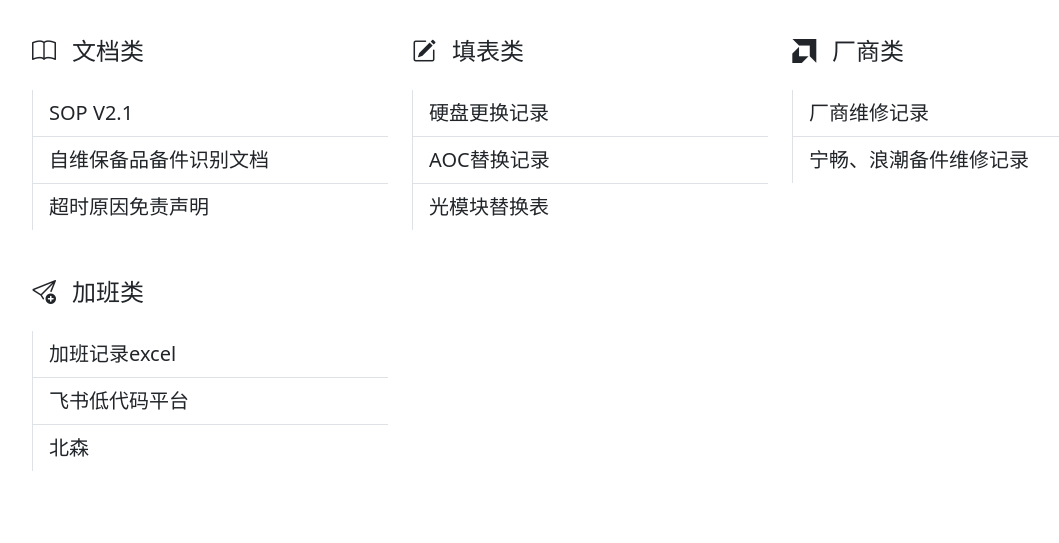
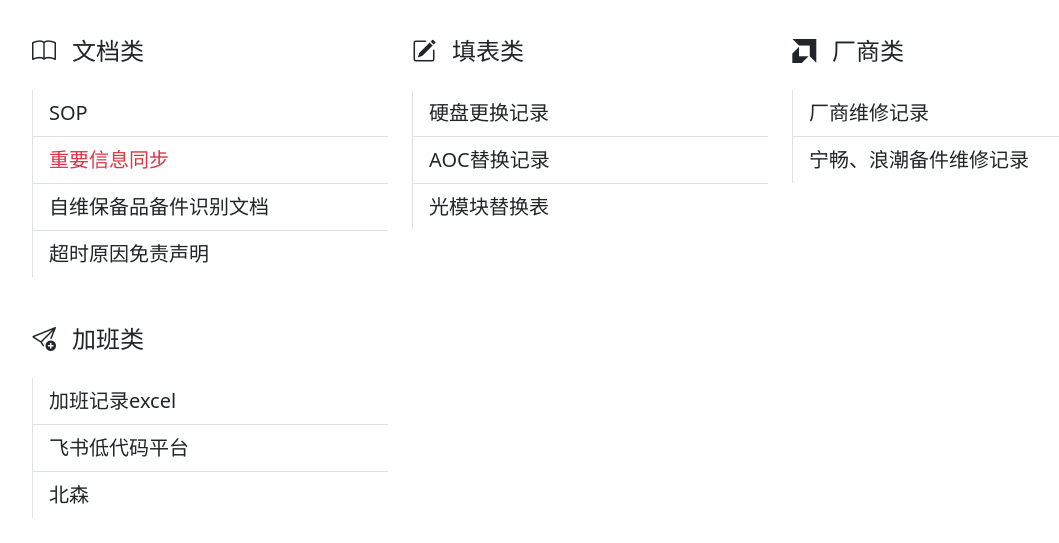
Before and after one commit to y377/biaoge, a plain HTML site: page index.html in a window 1280 px wide. Shown: the part 147-690 px from the top of the page, without its empty margins (50-1109 px from the left). Drawn offline with nearby package versions, Linux system fonts and the light colour scheme.

Commit message:
Update index.html

```diff
--- a/index.html
+++ b/index.html
@@ -17,7 +17,8 @@
             <div class="col-12 col-sm-12 col-md-6 col-lg-4 py-3">
                 <h4 class="py-3"><i class="bi bi-book pe-3"></i>文档类</h2>
                     <ol class="list-group list-group-flush border-start lead">
-                        <li class="list-group-item"><a href="https://bytedance.larkoffice.com/docx/PqRXdMECgokYQixhTLvcpd9wnFd" class="link-primary text-decoration-none text-reset" target="_blank">SOP V2.1</a></li>
+                        <li class="list-group-item"><a href="https://bytedance.larkoffice.com/docx/PqRXdMECgokYQixhTLvcpd9wnFd" class="link-primary text-decoration-none text-reset" target="_blank">SOP</a></li>
+                        <li class="list-group-item"><a href="https://admin-property.feishu.cn/docx/P0YOdEt1so9TyuxjhV8cHluPnmc" class="link-danger text-decoration-none" target="_blank">重要信息同步</a></li>
                         <li class="list-group-item"><a href="https://bytedance.larkoffice.com/docx/WOuudPN2ookKb9x3DOCcW6ERntf" class="link-primary text-decoration-none text-reset" target="_blank">自维保备品备件识别文档</a></li>
                         <li class="list-group-item"><a href="https://admin-property.feishu.cn/wiki/Ie5QwV0hiij0nck1CcacpVp1njb" class="link-primary text-decoration-none text-reset" target="_blank">超时原因免责声明</a></li>
                     </ol>
```
